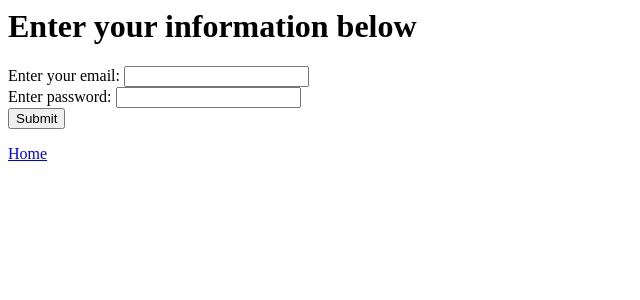
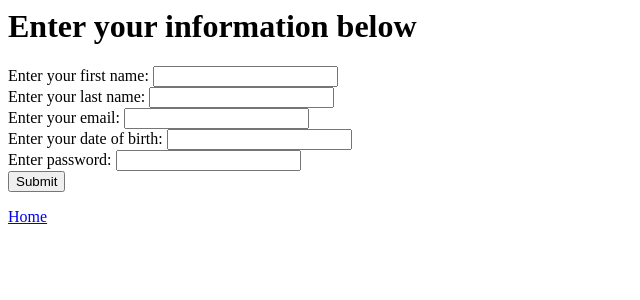
Before and after one commit to pdhungel9/460PA1, a Flask app: page /register in a window 1280 px wide. Shown: the top 300 px of the page, without its empty margins (0-640 px from the left). Run offline with Flask 2, Linux system fonts and the light colour scheme; data comes from the database, SQL or seed files in the repository.

Commit message:
add register inputs

```diff
--- a/skeleton/templates/register.html
+++ b/skeleton/templates/register.html
@@ -1,18 +1,26 @@
 <!-- author ben lawson balawson@bu.edu -->
+
 <head>
     <title>Create an account!</title>
 </head>
 {%if not supress%}
 <h1> Email already in use! Use another one or <a href="/login">login</a></h1>
 {% endif %}
+
 <body>
     <div class="title">
         <h1>Enter your information below</h1>
     </div>
     <div id="content">
         <form method="post" action="{{ url_for('register_user') }}">
+            <label for="first name"> Enter your first name:</label>
+            <input type="first name" name="first name" /><br />
+            <label for="last name"> Enter your last name:</label>
+            <input type="last name" name="last name" /><br />
             <label for="email">Enter your email:</label>
             <input type="email" name="email" /><br />
+            <label for="date of birth"> Enter your date of birth:</label>
+            <input type="date of birth" name="date of birth" /><br />
             <label for="password">Enter password:</label>
             <input type="password" name="password" /><br />
             <input type="submit" />
```
Lines whose indentation alone changed are shown as unchanged.
